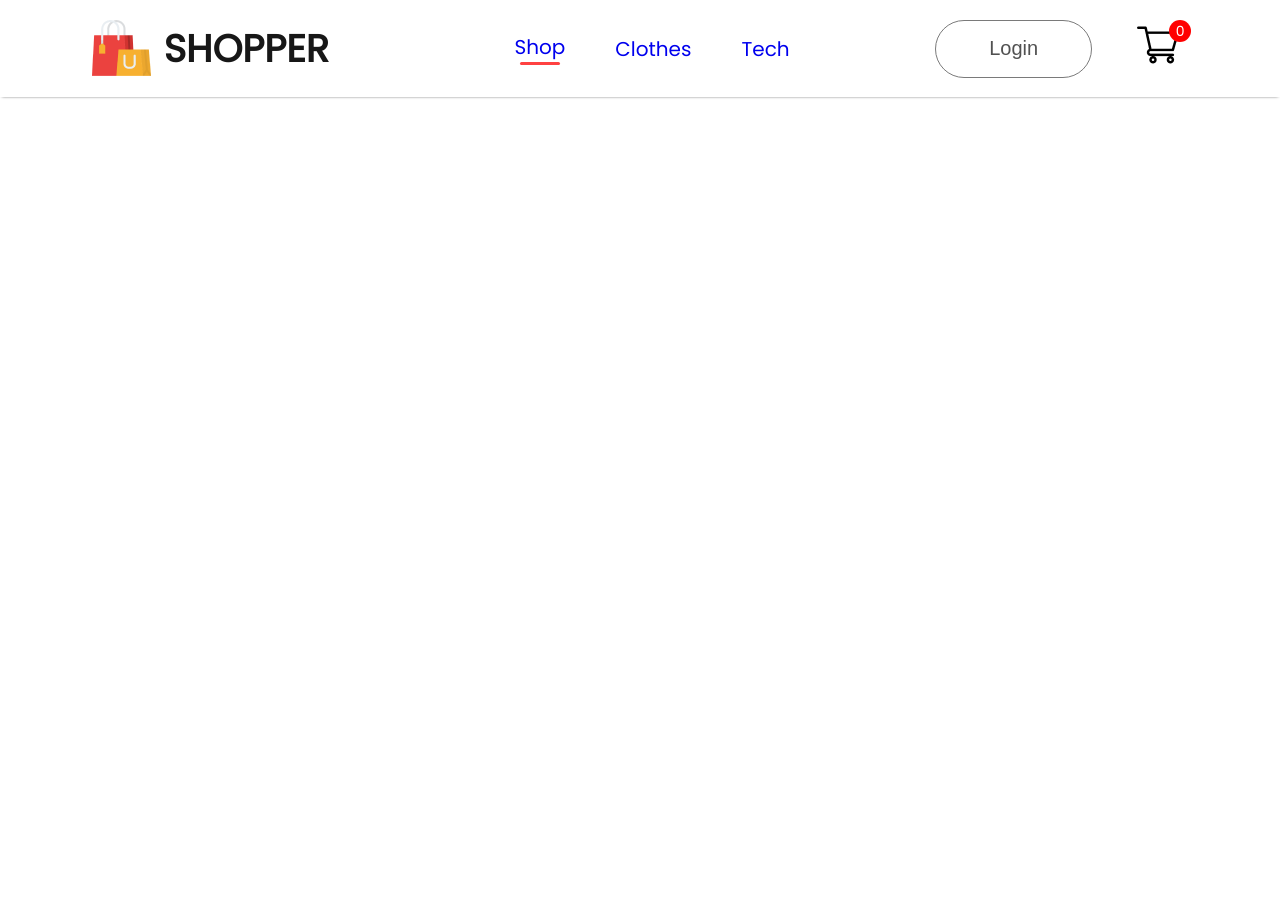
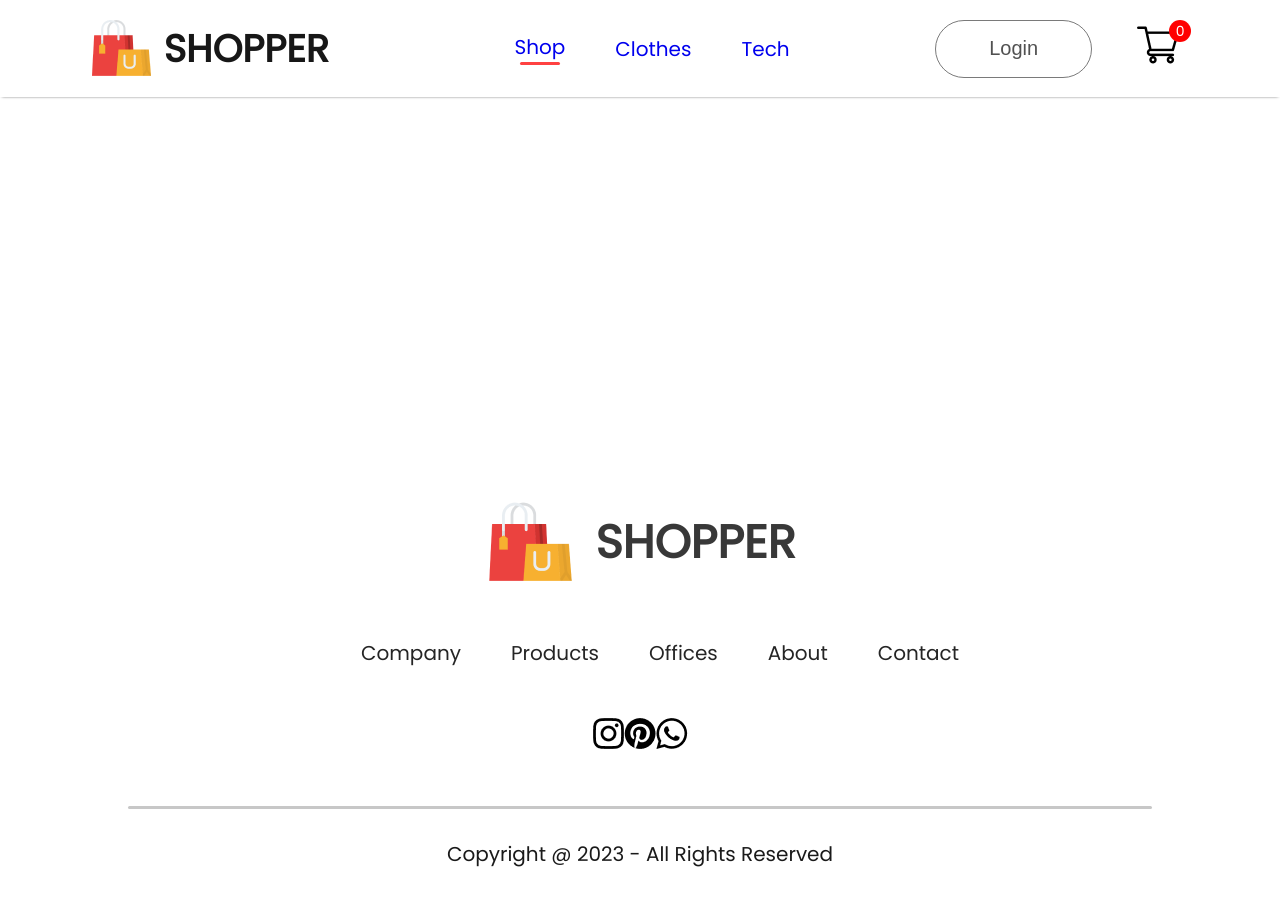
Before and after one commit to ZvsZig/e-commerce, a React (Create React App) app in the folder frontend/: page /login in a window 1280 px wide. Before the commit the page ends 800 px from the top, so only its background shows below. Built offline with nearby package versions, Linux system fonts and the light colour scheme.

Commit message:
added footer css

```diff
--- a/frontend/src/App.js
+++ b/frontend/src/App.js
@@ -6,6 +6,7 @@
 import Product from './pages/Product';
 import Cart from './pages/Cart';
 import LoginSignup from './pages/LoginSignup';
+import Footer from './components/Footer/Footer';
 
 function App() {
   return (
@@ -22,6 +23,7 @@
         <Route path = '/cart' element = {<Cart/>}/>
         <Route path = '/login' element = {<LoginSignup/>}/>
       </Routes>
+      <Footer/>
       </BrowserRouter>
     </div>
   );
--- a/frontend/src/components/Footer/Footer.css
+++ b/frontend/src/components/Footer/Footer.css
@@ -0,0 +1,63 @@
+.footer{
+    padding-top: 50vh;
+    display: flex;
+    flex-direction: column;
+    justify-content: center;
+    align-items: center;
+    gap: 50px;
+}
+
+.footer-logo{
+    display: flex;
+    align-items: center;
+    gap: 20px;
+}
+
+.footer-logo p{
+    color: #383838;
+    font-size: 46px;
+    font-weight: 700;
+}
+
+.footer-links{
+    display: flex;
+    gap: 50px;
+    list-style: none;
+    color: #252525;
+    font-size: 20px;
+}
+
+.footer-links li{
+    cursor: pointer;
+}
+
+.footer-social-icon{
+    display: flex;
+    gap: 20px;
+}
+
+.footer-icons-container{
+    padding: 10px;
+    padding-bottom: 6px;
+    background: #fbfbfb;
+    border: 1px solid #ebebeb;
+}
+
+.footer-copyright{
+    display: flex;
+    flex-direction: column;
+    align-items: center;
+    gap: 30px;
+    width: 100%;
+    margin-bottom: 30px;
+    color: #1a1a1a;
+    font-size: 20px;
+}
+
+.footer-copyright hr{
+    width: 80%;
+    border: none;
+    height: 3px;
+    border-radius: 10px;
+    background: #c7c7c7;
+}
--- a/frontend/src/components/Footer/Footer.jsx
+++ b/frontend/src/components/Footer/Footer.jsx
@@ -0,0 +1,36 @@
+import React from 'react'
+import './Footer.css'
+import footer_logo from '../Assets/logo_big.png'
+import instagram_icon from '../Assets/instagram_icon.png'
+import pinterest_icon from '../Assets/pinterest_icon.png'
+import whatsapp_icon from '../Assets/whatsapp_icon.png'
+
+const Footer = () => {
+  return (
+    <div className = 'footer'>
+        <div className = 'footer-logo'>
+            <img src = {footer_logo} alt = 'footer_logo'/>
+            <p>SHOPPER</p>
+        </div>
+        <ul className='footer-links'>
+            <li>Company</li>
+            <li>Products</li>
+            <li>Offices</li>
+            <li>About</li>
+            <li>Contact</li>
+        </ul>
+        <div className='footer-soical-icon'>
+            <div className='footer-icon-container'>
+                <img src= { instagram_icon } alt="instagram" />
+                <img src={ pinterest_icon } alt="pinterest" />
+                <img src={ whatsapp_icon } alt="whatsapp" />
+            </div>
+        </div>
+        <div className='footer-copyright'>
+            <hr/>
+            <p>Copyright @ 2023 - All Rights Reserved</p>
+        </div>
+    </div>
+  )
+}
+ export default Footer
```
